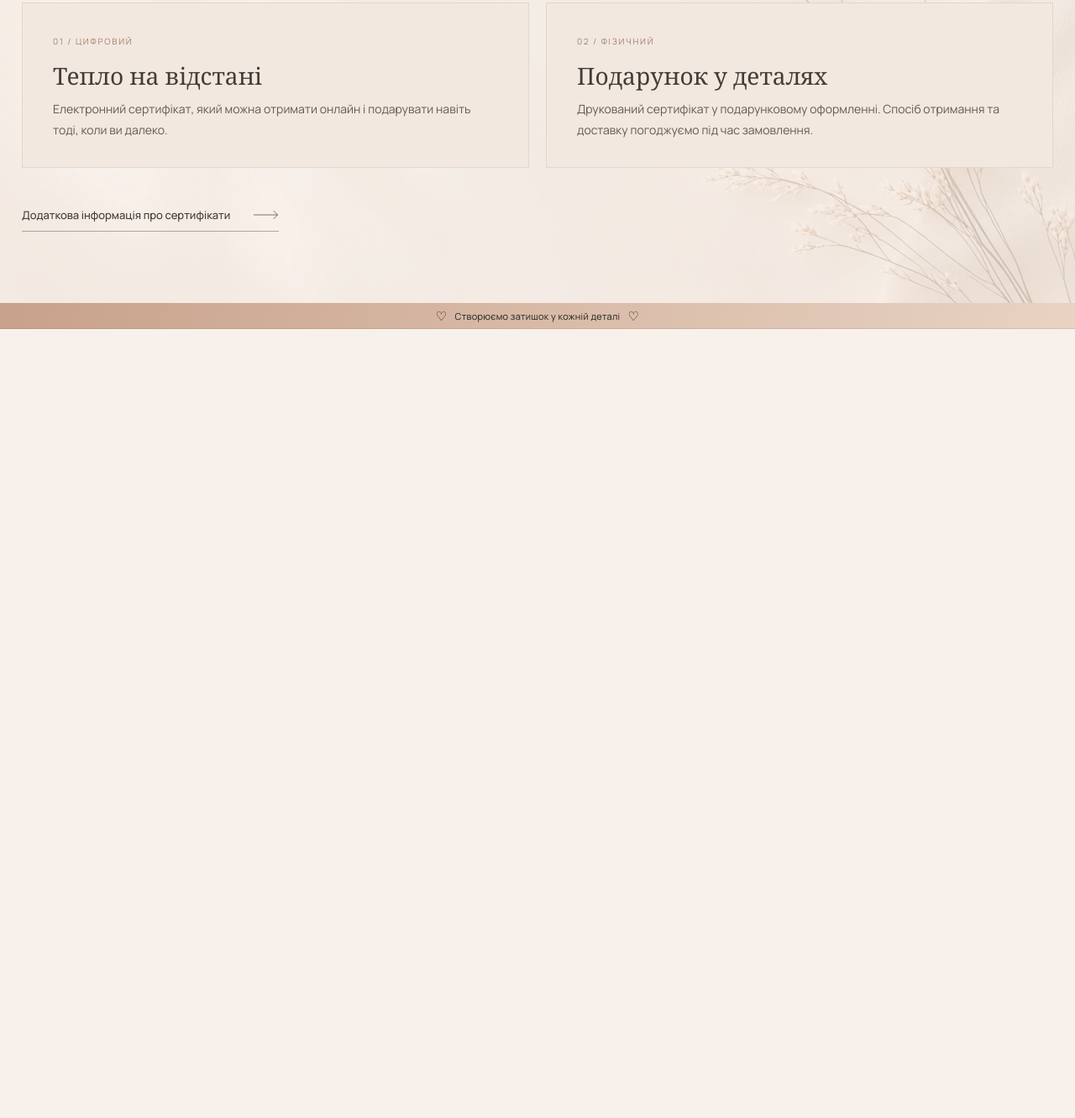
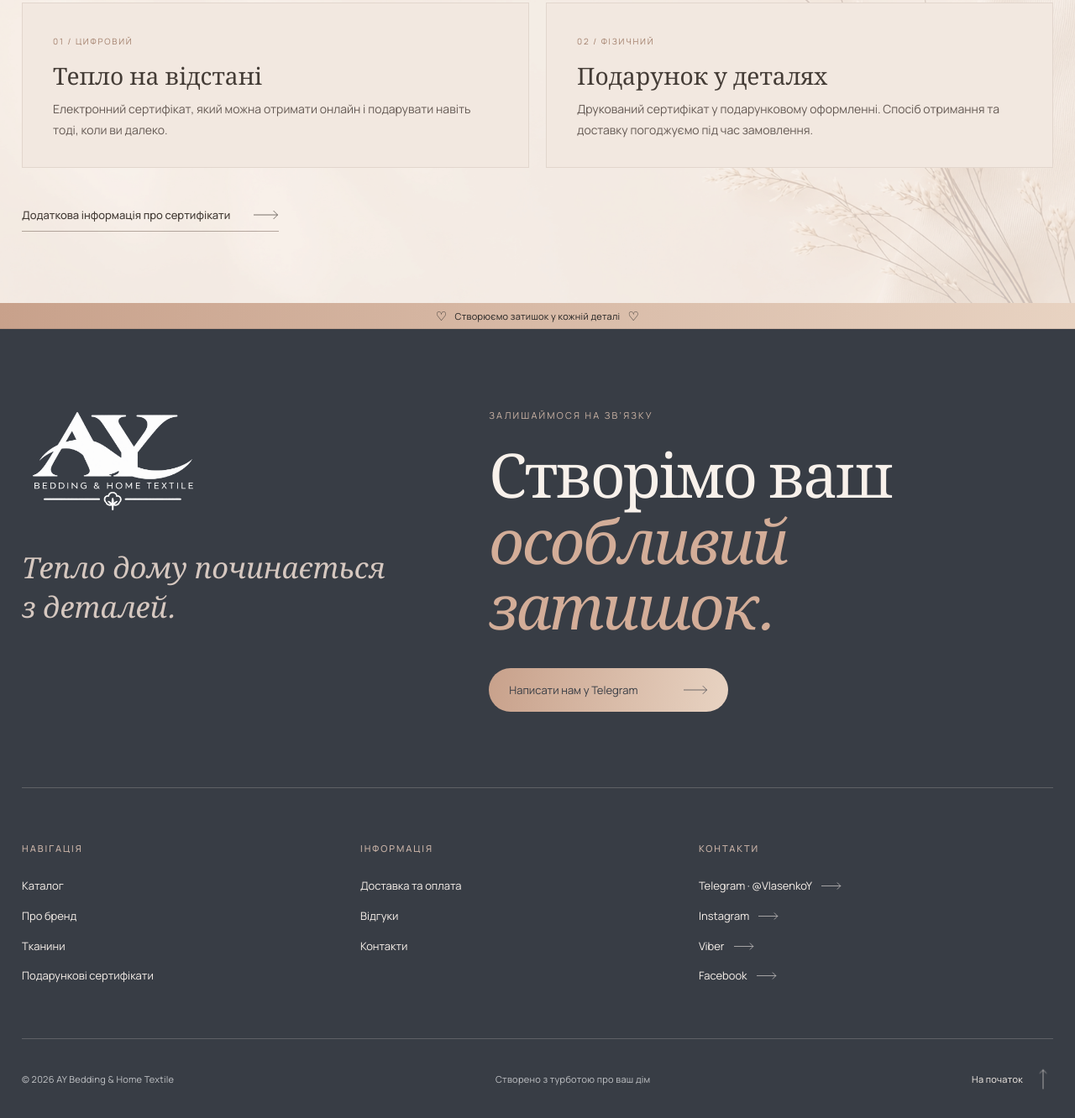
Before and after one commit to LandingsForYou/AY, a plain HTML site: page index.html in a window 1280 px wide. Shown: the part 6898-8230 px from the top of the page at 84% size. Before the commit the page ends 7290 px from the top, so only its background shows below. Drawn offline with nearby package versions, Linux system fonts and the light colour scheme; a web font is replaced by a local one.

Commit message:
feat: shared branded footer with contacts

```diff
--- a/index.html
+++ b/index.html
@@ -1891,5 +1891,47 @@
         </a>
       </div>
     </dialog>
-  </body>
+  <footer class="ay-site-footer" id="site-footer">
+  <div class="section-container">
+    <div class="ay-site-footer__top">
+      <div class="ay-site-footer__identity">
+        <a href="index.html#top" class="ay-site-footer__logo" aria-label="AY — головна"><img src="img/ay-logo.png" alt="AY Bedding &amp; Home Textile" width="210" height="120" loading="lazy"></a>
+        <p>Тепло дому починається<br>з деталей.</p>
+      </div>
+      <div class="ay-site-footer__intro">
+        <span class="ay-site-footer__eyebrow">ЗАЛИШАЙМОСЯ НА ЗВ’ЯЗКУ</span>
+        <h2>Створімо ваш<br><em>особливий затишок.</em></h2>
+        <a class="hero__cta ay-site-footer__cta" href="https://t.me/VlasenkoY" target="_blank" rel="noopener noreferrer"><span>Написати нам у Telegram</span><svg aria-hidden="true" viewBox="0 0 42 16"><path d="M0 8h40m-7-7 7 7-7 7"></path></svg></a>
+      </div>
+    </div>
+    <div class="ay-site-footer__columns">
+      <div class="ay-site-footer__column">
+        <h3>НАВІГАЦІЯ</h3>
+        <a href="index.html#catalog">Каталог</a>
+        <a href="index.html#about">Про бренд</a>
+        <a href="index.html#fabrics">Тканини</a>
+        <a href="index.html#gift-certificates">Подарункові сертифікати</a>
+      </div>
+      <div class="ay-site-footer__column">
+        <h3>ІНФОРМАЦІЯ</h3>
+        <a href="index.html#delivery">Доставка та оплата</a>
+        <a href="index.html#reviews">Відгуки</a>
+        <a href="index.html#contacts">Контакти</a>
+      </div>
+      <div class="ay-site-footer__column">
+        <h3>КОНТАКТИ</h3>
+        <a href="https://t.me/VlasenkoY" target="_blank" rel="noopener noreferrer">Telegram · @VlasenkoY <svg aria-hidden="true" viewBox="0 0 42 16"><path d="M0 8h40m-7-7 7 7-7 7"></path></svg></a>
+        <a href="https://www.instagram.com/yuliacherinko?xtok=eWp1N2R5c3A3ZTVr&amp;utm_source=qr" target="_blank" rel="noopener noreferrer">Instagram <svg aria-hidden="true" viewBox="0 0 42 16"><path d="M0 8h40m-7-7 7 7-7 7"></path></svg></a>
+        <a href="https://invite.viber.com/?g2=AQB8ViwcGOTUfEqqKTa7Y7T2V3Z0dx4HR%2Bm8NESxy2WEQT2Y2yiO1yLuAZ8WGfyS" target="_blank" rel="noopener noreferrer">Viber <svg aria-hidden="true" viewBox="0 0 42 16"><path d="M0 8h40m-7-7 7 7-7 7"></path></svg></a>
+        <a href="https://www.facebook.com/groups/874316336049632?locale=uk_UA" target="_blank" rel="noopener noreferrer">Facebook <svg aria-hidden="true" viewBox="0 0 42 16"><path d="M0 8h40m-7-7 7 7-7 7"></path></svg></a>
+      </div>
+    </div>
+    <div class="ay-site-footer__bottom">
+      <span>© <span data-ay-year>2026</span> AY Bedding &amp; Home Textile</span>
+      <span>Створено з турботою про ваш дім</span>
+      <a href="index.html#top">На початок <svg aria-hidden="true" viewBox="0 0 42 16"><path d="M0 8h40m-7-7 7 7-7 7"></path></svg></a>
+    </div>
+  </div>
+</footer>
+</body>
 </html>
```
